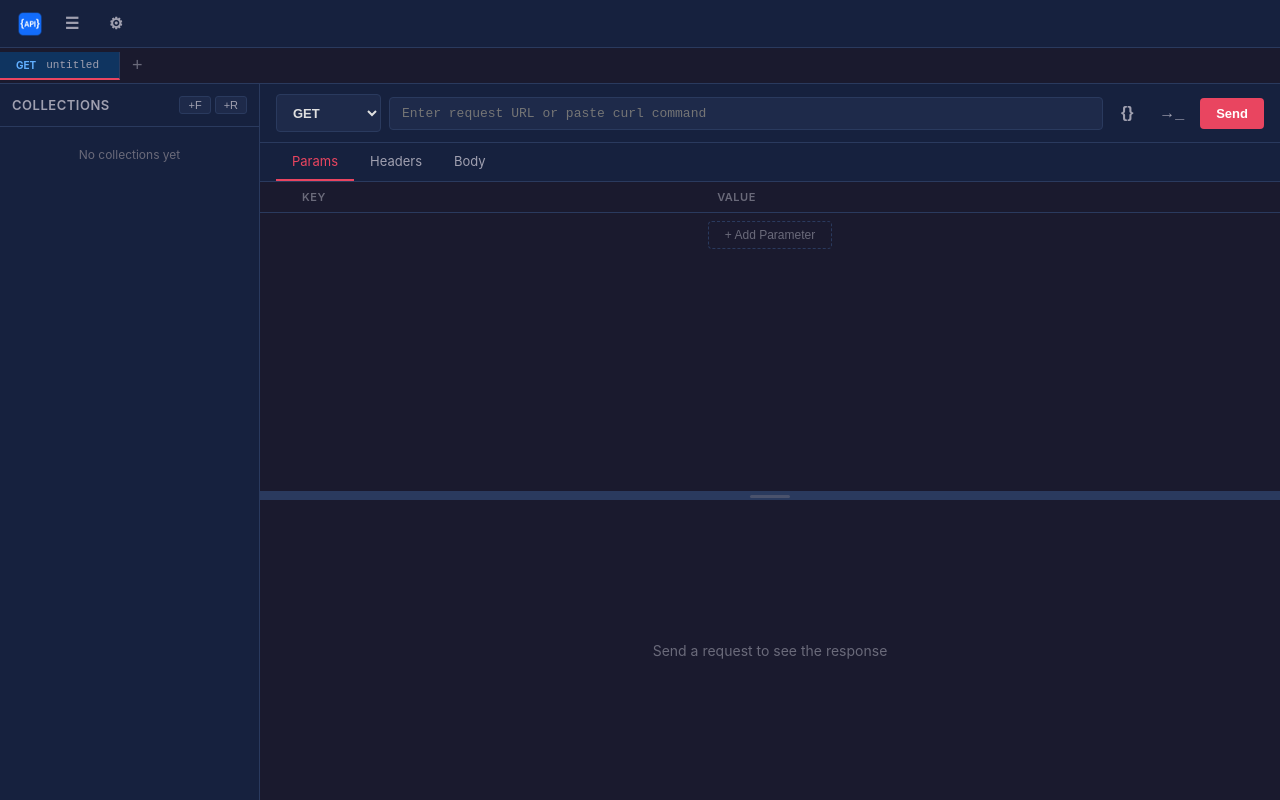
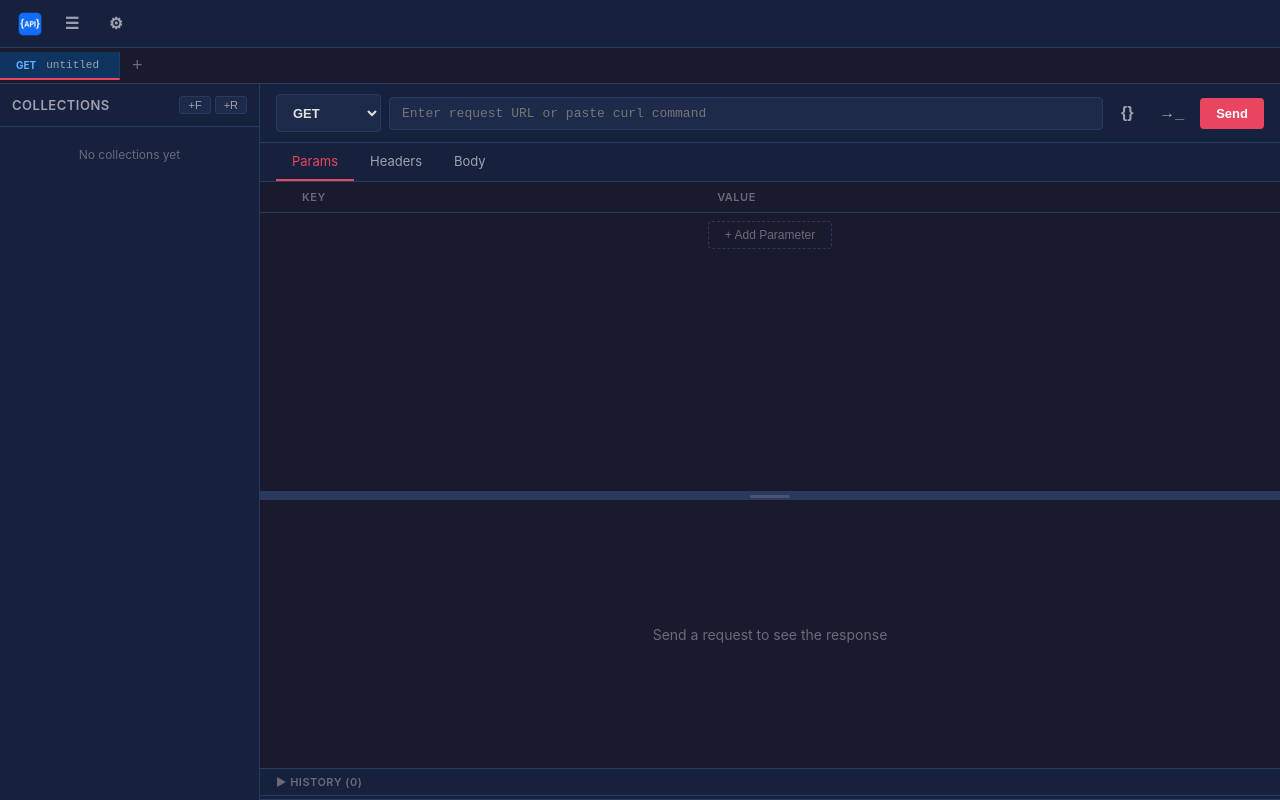
Before and after one commit to stolenzc/APILite, a React (Vite) app in the folder frontend/: page / in a window 1280 px wide. Built offline with nearby package versions, Linux system fonts and the light colour scheme; the HTML template or start-up script is replaced by a standard one.

Commit message:
fix: hidden history default, save full content

```diff
--- a/frontend/src/components/HistoryPanel.tsx
+++ b/frontend/src/components/HistoryPanel.tsx
@@ -1,4 +1,6 @@
+import { useRef, useCallback } from 'react';
 import { useStore } from '../store/useStore';
+import { useSettingsStore } from '../store/useSettings';
 import { t } from '../i18n';
 
 const METHOD_COLORS: Record<string, string> = {
@@ -13,16 +15,58 @@ const METHOD_COLORS: Record<string, string> = {
 
 export default function HistoryPanel() {
   const { history, clearHistory, loadFromHistory } = useStore();
+  const { historyCollapsed, setHistoryCollapsed, historyHeight, setHistoryHeight } = useSettingsStore();
+  const panelRef = useRef<HTMLDivElement>(null);
 
-  if (history.length === 0) return null;
+  const handleMouseDown = useCallback((e: React.MouseEvent) => {
+    e.preventDefault();
+    const startY = e.clientY;
+    const startHeight = panelRef.current?.getBoundingClientRect().height ?? 300;
+
+    const onMouseMove = (ev: MouseEvent) => {
+      const delta = startY - ev.clientY;
+      const newHeight = Math.max(100, Math.min(600, startHeight + delta));
+      setHistoryHeight(newHeight);
+    };
+
+    const onMouseUp = () => {
+      document.removeEventListener('mousemove', onMouseMove);
+      document.removeEventListener('mouseup', onMouseUp);
+    };
+
+    document.addEventListener('mousemove', onMouseMove);
+    document.addEventListener('mouseup', onMouseUp);
+  }, [setHistoryHeight]);
 
   return (
-    <div className="history-panel">
-      <div className="history-header">
-        <span>{t('history.label')} ({history.length})</span>
-        <button className="btn btn-icon" style={{ fontSize: 12 }} onClick={clearHistory} title={t('history.clear')}>{t('history.clear')}</button>
+    <div
+      ref={panelRef}
+      className="history-panel"
+      style={{
+        height: historyCollapsed ? 32 : historyHeight,
+        borderBottom: historyCollapsed ? '1px solid var(--border-color)' : 'none',
+        overflow: 'hidden',
+        flexShrink: 0,
+      }}
+    >
+      {/* Drag handle - only visible when expanded */}
+      {!historyCollapsed && (
+        <div className="history-drag-handle" onMouseDown={handleMouseDown} />
+      )}
+      <div
+        className="history-header"
+        onClick={() => setHistoryCollapsed(!historyCollapsed)}
+        style={{ cursor: 'pointer' }}
+      >
+        <span>
+          {historyCollapsed ? '▶' : '▼'} {t('history.label')} ({history.length})
+        </span>
+        {!historyCollapsed && (
+          <button className="btn btn-icon" style={{ fontSize: 12 }} onClick={e => { e.stopPropagation(); clearHistory(); }} title={t('history.clear')}>{t('history.clear')}</button>
+        )}
       </div>
-      <ul className="history-list">
+      {!historyCollapsed && (
+        <ul className="history-list" style={{ overflowY: 'auto', height: 'calc(100% - 24px)' }}>
           {history.map(entry => (
             <li key={entry.id} className="history-item" onClick={() => loadFromHistory(entry)}>
               <span className="history-time">{entry.time}</span>
@@ -32,6 +76,7 @@ export default function HistoryPanel() {
             </li>
           ))}
         </ul>
+      )}
     </div>
   );
 }
--- a/frontend/src/components/UrlBar.tsx
+++ b/frontend/src/components/UrlBar.tsx
@@ -63,6 +63,13 @@ export default function UrlBar() {
           bodyType: requestBodyType,
           rawContentType,
           body: requestBody,
+        },
+        response: {
+          status: res.status,
+          statusText: res.status_text,
+          headers: res.headers,
+          body: res.body,
+          durationMs: res.duration_ms,
         },
       });
     } catch (err) {
--- a/frontend/src/index.css
+++ b/frontend/src/index.css
@@ -926,9 +926,9 @@ body {
 
 /* History Panel */
 .history-panel {
+  position: relative;
   border-top: 1px solid var(--border-color);
-  max-height: 180px;
-  overflow-y: auto;
+  overflow: hidden;
   background: var(--bg-secondary);
 }
 
@@ -941,6 +941,23 @@ body {
   position: sticky;
   top: 0;
   background: var(--bg-secondary);
+  z-index: 1;
+}
+
+.history-drag-handle {
+  height: 4px;
+  cursor: ns-resize;
+  background: transparent;
+  transition: background 0.15s;
+  position: absolute;
+  top: 0;
+  left: 0;
+  right: 0;
+  z-index: 2;
+}
+
+.history-drag-handle:hover {
+  background: var(--accent);
 }
 
 .history-header span {
--- a/frontend/src/store/useSettings.ts
+++ b/frontend/src/store/useSettings.ts
@@ -32,6 +32,8 @@ export interface AppSettings {
   locale: Locale;
   shortcuts: ShortcutConfig;
   responseHeight: number;
+  historyHeight: number;
+  historyCollapsed: boolean;
 }
 
 export const defaultSettings: AppSettings = {
@@ -39,6 +41,8 @@ export const defaultSettings: AppSettings = {
   locale: 'en',
   shortcuts: { ...defaultShortcuts },
   responseHeight: 300,
+  historyHeight: 250,
+  historyCollapsed: true,
 };
 
 function migrateShortcuts(shortcuts: ShortcutConfig): ShortcutConfig {
@@ -83,6 +87,8 @@ interface SettingsState extends AppSettings {
   resetShortcuts: () => void;
   resetSettings: () => void;
   setResponseHeight: (height: number) => void;
+  setHistoryHeight: (height: number) => void;
+  setHistoryCollapsed: (collapsed: boolean) => void;
 }
 
 export const useSettingsStore = create<SettingsState>((set) => {
@@ -127,6 +133,18 @@ export const useSettingsStore = create<SettingsState>((set) => {
 
     setResponseHeight: (responseHeight) => set(state => {
       const next = { ...state, responseHeight };
+      saveSettings(next);
+      return next;
+    }),
+
+    setHistoryHeight: (historyHeight) => set(state => {
+      const next = { ...state, historyHeight };
+      saveSettings(next);
+      return next;
+    }),
+
+    setHistoryCollapsed: (historyCollapsed) => set(state => {
+      const next = { ...state, historyCollapsed };
       saveSettings(next);
       return next;
     }),
--- a/frontend/src/store/useStore.ts
+++ b/frontend/src/store/useStore.ts
@@ -223,7 +223,7 @@ export const useStore = create<AppState>((set, get) => ({
     if (!state.activeTabId) return state;
     return updateActiveTab(state, {
       request: { ...entry.request },
-      response: null,
+      response: entry.response ? { ...entry.response } : null,
       name: entry.url.split('?')[0].split('/').pop() || 'Request',
     });
   }),
--- a/frontend/src/types.ts
+++ b/frontend/src/types.ts
@@ -52,4 +52,5 @@ export interface HistoryEntry {
   url: string;
   status: number;
   request: HttpRequest;
+  response: HttpResponse | null;
 }
```
Lines whose indentation alone changed are shown as unchanged.
